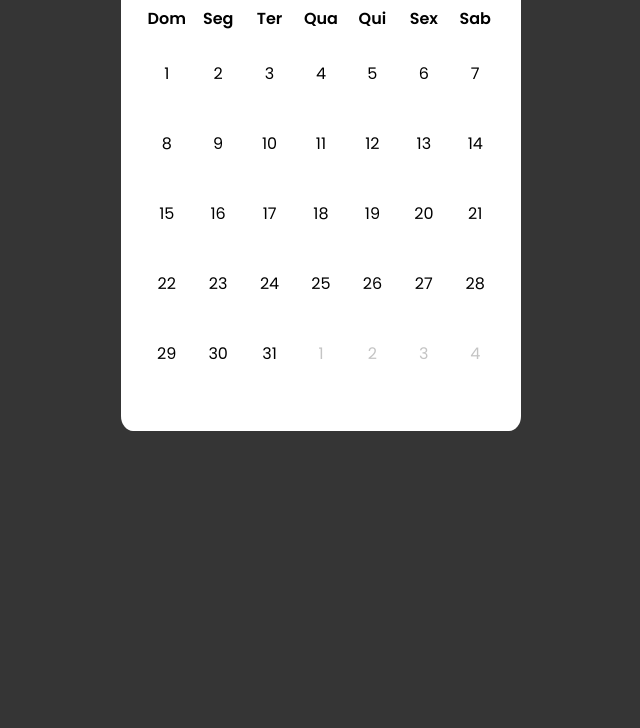
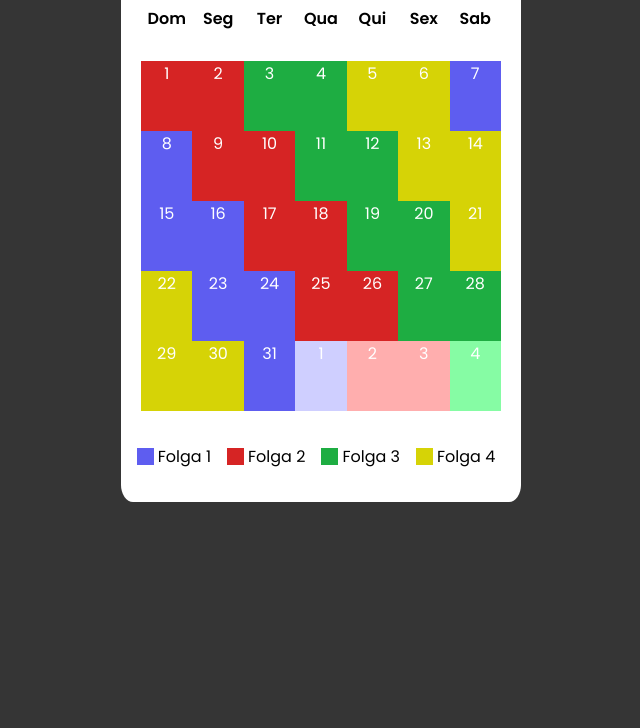
Before and after one commit to ericksoumes/appfolgas, a plain HTML site: page calendario.html in a window 1280 px wide. Shown: the part 72-800 px from the top of the page, without its empty margins (319-959 px from the left). Drawn offline with Linux system fonts and the light colour scheme.

Commit message:
aplica seletor de folga e ver todas as folgas

```diff
--- a/calendario.html
+++ b/calendario.html
@@ -30,6 +30,9 @@
             <ul class="days">
             </ul>
         </div>
+        <div class="cc">
+
+        </div>
     </div>
     <script src="/script.js"></script>
 </body>
--- a/script.js
+++ b/script.js
@@ -1,32 +1,23 @@
 const date = document.querySelector('.date')
 const days = document.querySelector('.days')
 const navegation = document.querySelectorAll('.navegation span')
+const cc = document.querySelector('.cc')
 const months = ["Janeiro", "Fevereiro", "Março", "Abril", "Maio", "Junho", "Julho", "Agosto", "Setembro", "Outubro", "Novembro", "Dezembro"]
 const workScale = localStorage.getItem('workScale')
 
-const discoverfirstDay = () => {
-    let firstDay = new Date()
-    if (workScale === '1') {
-        firstDay = new Date('2023-01-01 ')
-    } else if (workScale === '2') {
-        firstDay = new Date('2023-01-03 ')
-    } else if (workScale === '3') {
-        firstDay = new Date('2023-01-05 ')
-    } else if (workScale === '4') {
-        firstDay = new Date('2023-01-07 ')
-    }
-    return firstDay
-}
-let firstDayofWork = discoverfirstDay()
-console.log(firstDayofWork)
+let actualDate = new Date()
+actualMonth = actualDate.getMonth()
+actualYear = actualDate.getFullYear()
 
+let firstDayofWork1 = new Date('2022-12-24 ')
+let firstDayofWork2 = new Date('2022-12-26 ')
+let firstDayofWork3 = new Date('2022-12-28 ')
+let firstDayofWork4 = new Date('2022-12-30 ')
 
-const workCicle = () => {
+const workCicle = (firstDayofWork) => {
     let inicio = new Date(firstDayofWork)
     let endOfLoop = new Date('2023-12-31 ')
-    console.log(inicio)
     let dayOff = []
-    console.log(endOfLoop)
     while(inicio < endOfLoop){
         for (let i = 1; i <= 5; i++) {
             inicio.setDate(inicio.getDate()+1)
@@ -39,27 +30,25 @@ const workCicle = () => {
     }
     return dayOff
 }
-const dayOff = workCicle()
-let actualDate = new Date()
-actualMonth = actualDate.getMonth()
-actualYear = actualDate.getFullYear()
+const dayOff1 = workCicle(firstDayofWork1)
+const dayOff2 = workCicle(firstDayofWork2)
+const dayOff3 = workCicle(firstDayofWork3)
+const dayOff4 = workCicle(firstDayofWork4)
 
-const renderCalendar = () => {
+
+const renderCalendar = (dayOff) => {
     let previousMonth = []
     for (let i = 0; i < dayOff.length; i++) {
         dayOff[i].getMonth() === actualMonth-1 && dayOff[i].getFullYear() === actualYear ? previousMonth.push(dayOff[i].getDate()) : ''
     }
-    console.log(previousMonth)
     let thisMonth = []
     for (let i = 0; i < dayOff.length; i++) {
         dayOff[i].getMonth() === actualMonth && dayOff[i].getFullYear() === actualYear ? thisMonth.push(dayOff[i].getDate()) : ''
     }
-    console.log(thisMonth)
     let nextMonth = []
     for (let i = 0; i < dayOff.length; i++) {
         dayOff[i].getMonth() === actualMonth+1 && dayOff[i].getFullYear() === actualYear? nextMonth.push(dayOff[i].getDate()) : ''
     }
-    console.log(nextMonth)
     let fistDayofMonth = new Date(actualYear, actualMonth, 1).getDay()
     let lastDayofMonth = new Date(actualYear, actualMonth+1, 0).getDate()
     let lastDayofLastMonth = new Date(actualYear, actualMonth, 0).getDate()
@@ -83,7 +72,128 @@ const renderCalendar = () => {
 
 }
 
-renderCalendar()
+const renderCalendar2 = () => {
+    const getDaysPreviousMonth = (dayOff) => {
+        let previousMonth = []
+        for (let i = 0; i < dayOff.length; i++) {
+            dayOff[i].getMonth() === actualMonth-1 && dayOff[i].getFullYear() === actualYear ? previousMonth.push(dayOff[i].getDate()) : ''
+        }
+        return previousMonth
+    }
+    const previousMonth1 = getDaysPreviousMonth(dayOff1)
+    const previousMonth2 = getDaysPreviousMonth(dayOff2)
+    const previousMonth3 = getDaysPreviousMonth(dayOff3)
+    const previousMonth4 = getDaysPreviousMonth(dayOff4)
+
+    const getThisMonthDays = (dayOff) => {
+        let thisMonth = []
+        for (let i = 0; i < dayOff.length; i++) {
+            dayOff[i].getMonth() === actualMonth && dayOff[i].getFullYear() === actualYear ? thisMonth.push(dayOff[i].getDate()) : ''
+        }
+        return thisMonth
+    }
+    const thisMonth1 = getThisMonthDays(dayOff1)
+    const thisMonth2 = getThisMonthDays(dayOff2)
+    const thisMonth3 = getThisMonthDays(dayOff3)
+    const thisMonth4 = getThisMonthDays(dayOff4)
+
+    const getNextMonth = (dayOff) => {
+        let nextMonth = []
+        for (let i = 0; i < dayOff.length; i++) {
+            dayOff[i].getMonth() === actualMonth+1 && dayOff[i].getFullYear() === actualYear? nextMonth.push(dayOff[i].getDate()) : ''
+        }
+        return nextMonth
+    }
+    const nextMonth1 = getNextMonth(dayOff1)
+    const nextMonth2 = getNextMonth(dayOff2)
+    const nextMonth3 = getNextMonth(dayOff3)
+    const nextMonth4 = getNextMonth(dayOff4)
+
+    let fistDayofMonth = new Date(actualYear, actualMonth, 1).getDay()
+    let lastDayofMonth = new Date(actualYear, actualMonth+1, 0).getDate()
+    let lastDayofLastMonth = new Date(actualYear, actualMonth, 0).getDate()
+    let lastDateofMonth = new Date(actualYear, actualMonth, lastDayofMonth+1).getDay()
+    let liDays = ''
+
+    for (let i = fistDayofMonth; i > 0; i--) {
+        let lastMonthDayOff = ''
+        if (previousMonth1.includes(lastDayofLastMonth - i +1)) {
+            lastMonthDayOff = `inactivate-next-month1`
+        } else if(previousMonth2.includes(lastDayofLastMonth - i +1)) {
+            lastMonthDayOff = `inactivate-next-month2`
+        } else if(previousMonth3.includes(lastDayofLastMonth - i +1)) {
+            lastMonthDayOff = `inactivate-next-month3`
+        } else if(previousMonth4.includes(lastDayofLastMonth - i +1)) {
+            lastMonthDayOff = `inactivate-next-month4`
+        }
+        liDays += `<li class='inactivate ${lastMonthDayOff}'>${lastDayofLastMonth - i +1}</li>`
+
+    }
+
+
+    for (let i = 1; i <= lastDayofMonth; i++) {
+        let isDayOff = ''
+        if (thisMonth1.includes(i)) {
+            isDayOff =  `activate1`
+        } else if(thisMonth2.includes(i)){
+            isDayOff =  `activate2`
+        } else if(thisMonth3.includes(i)){
+            isDayOff =  `activate3`
+        } else if(thisMonth4.includes(i)){
+            isDayOff =  `activate4`
+        }
+        liDays += `<li class='${isDayOff}'>${i}</li>`
+    }
+
+
+    for (let i = lastDateofMonth; i < 7; i++) {
+        let nextMonthDayOff = ''
+        if (nextMonth1.includes(i - lastDateofMonth +1)) {
+            nextMonthDayOff = `inactivate-next-month1`
+        } else if(nextMonth2.includes(i - lastDateofMonth +1)) {
+            nextMonthDayOff = `inactivate-next-month2`
+        } else if(nextMonth3.includes(i - lastDateofMonth +1)) {
+            nextMonthDayOff = `inactivate-next-month3`
+        } else if(nextMonth4.includes(i - lastDateofMonth +1)) {
+            nextMonthDayOff = `inactivate-next-month4`
+        }
+        liDays += `<li class='inactivate ${nextMonthDayOff}'>${i - lastDateofMonth +1}</li>`
+    }
+    date.innerHTML = `${months[actualMonth]} ${actualYear}`
+    days.innerHTML = `${liDays}`
+    cc.innerHTML = `<div class="folga">
+        <div class="square-folga1"></div>
+        <p>Folga 1</p>
+        </div>
+        <div class="folga">
+        <div class="square-folga2"></div>
+        <p>Folga 2</p>
+        </div>
+        <div class="folga">
+            <div class="square-folga3"></div>
+            <p>Folga 3</p>
+        </div>
+        <div class="folga">
+     <div class="square-folga4"></div>
+     <p>Folga 4</p>
+        </div>`
+
+}
+
+const getWorkScale = () => {
+    if (workScale === '1') {
+        renderCalendar(dayOff1)
+    } else if (workScale === '2') {
+        renderCalendar(dayOff2)
+    } else if (workScale === '3') {
+        renderCalendar(dayOff3)
+    } else if (workScale === '4') {
+        renderCalendar(dayOff4)
+    } else {
+        renderCalendar2()
+    }
+}
+getWorkScale()
 
 navegation.forEach(icon=>{
     icon.addEventListener('click', () => {
@@ -96,6 +206,6 @@ navegation.forEach(icon=>{
         } else {
             actualDate = new Date()
         }
-        renderCalendar()
+        getWorkScale()
     })
 })
--- a/style.css
+++ b/style.css
@@ -100,3 +100,38 @@ header .navegation span{
     justify-content: center;
     background: #fffd9b
 }
+.cc{
+    display: flex;
+    flex-direction: row;
+    justify-content: center;
+    margin-bottom: 20px;
+}
+.folga{
+    display: flex;
+    align-items: center;
+    justify-content: center;
+    margin: 3px;
+}
+.square-folga1{
+    width: 17px;
+    height: 17px;
+    background-color: #5E5DF0;
+}
+.square-folga2{
+    width: 17px;
+    height: 17px;
+    background-color: #d62424;
+}
+.square-folga3{
+    width: 17px;
+    height: 17px;
+    background-color: #1ead42;
+}
+.square-folga4{
+    width: 17px;
+    height: 17px;
+    background-color: #d6d306;
+}
+.folga p{
+    margin: 10px 10px 10px 4px;
+}
```
